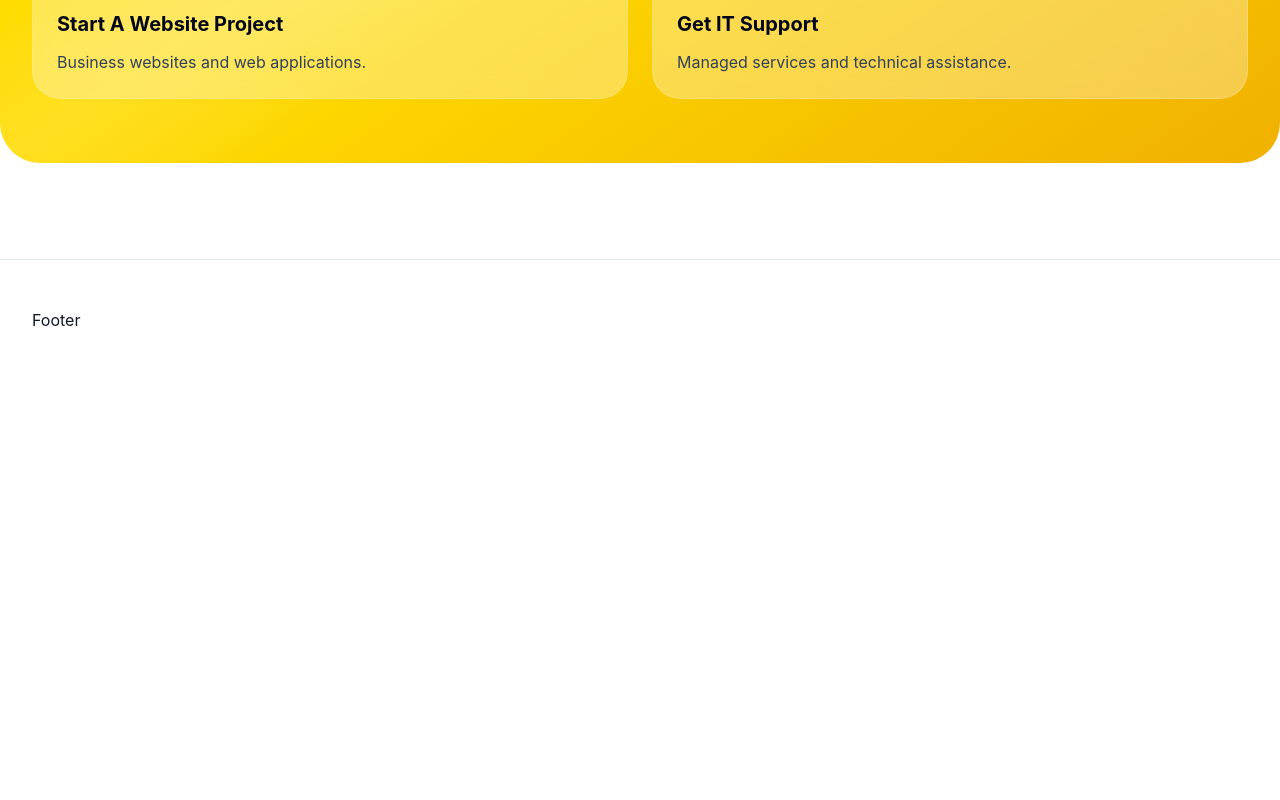
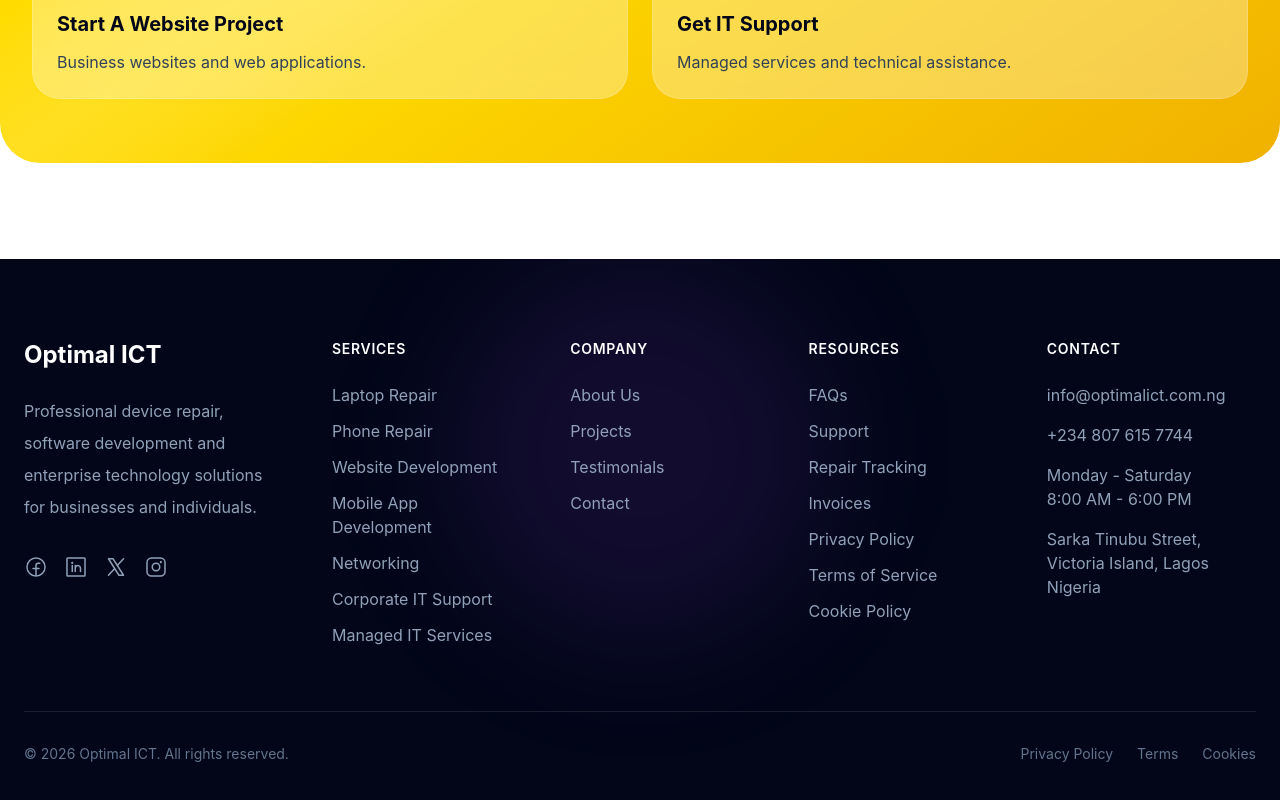
Before and after one commit to jollyp-peo/optical-ict, a Next.js app: page / in a window 1280 px wide. Shown: the part 9608-10408 px from the top of the page. Before the commit the page ends 9988 px from the top, so only its background shows below. Built offline with nearby package versions, Linux system fonts and the light colour scheme; no server answers.

Commit message:
footer section

```diff
--- a/package.json
+++ b/package.json
@@ -15,6 +15,7 @@
     "axios": "1.18.0",
     "framer-motion": "12.40.0",
     "next": "16.2.9",
+    "next-themes": "0.4.6",
     "react": "19.2.4",
     "react-dom": "19.2.4",
     "react-hook-form": "7.80.0",
--- /dev/null
+++ b/src/components/layout/FooterColumn.jsx
@@ -0,0 +1,49 @@
+import Link from "next/link";
+
+export default function FooterColumn({
+  title,
+  links,
+}) {
+  return (
+    <div>
+      <h3
+        className="
+          text-sm
+          font-semibold
+
+          uppercase
+          tracking-wider
+
+          text-white
+        "
+      >
+        {title}
+      </h3>
+
+      <ul
+        className="
+          mt-6
+          text-slate-400
+          space-y-3
+        "
+      >
+        {links.map((link) => (
+          <li key={link.label}>
+            <Link
+              href={link.href}
+              className="
+                text-slate-200
+
+                transition-colors
+
+                hover:text-yellow-400
+              "
+            >
+              {link.label}
+            </Link>
+          </li>
+        ))}
+      </ul>
+    </div>
+  );
+}
--- a/src/components/navigation/Footer.jsx
+++ b/src/components/navigation/Footer.jsx
@@ -1,22 +1,254 @@
-import Container from "@/components/layout/Container";
+"use client"
+import Link from "next/link";
+
+import {
+  FacebookLogo,
+  LinkedinLogo,
+  XLogo,
+  InstagramLogo,
+} from "@phosphor-icons/react";
+
+import {
+  footerData,
+} from "@/data/footer";
+import FooterColumn from "../layout/FooterColumn";
 
 export default function Footer() {
   return (
     <footer
       className="
-        border-t
-        border-slate-200
+        relative
+        overflow-hidden
+
+        bg-slate-950
       "
     >
-      <Container>
+      {/* Glow */}
+
+      <div
+        className="
+          absolute
+          left-1/2
+          top-0
+
+          h-96
+          w-96
+
+          -translate-x-1/2
+
+          rounded-full
+
+          bg-purple-500/10
+
+          blur-3xl
+        "
+      />
+
+      <div
+        className="
+          relative
+          z-10
+
+          mx-auto
+          max-w-7xl
+
+          px-6
+          py-20
+        "
+      >
         <div
           className="
-            py-12
+            grid
+            gap-16
+
+            lg:grid-cols-[1.4fr_1fr_1fr_1fr_1.2fr]
           "
         >
-          Footer
+          {/* Company */}
+
+          <div>
+            <h2
+              className="
+                text-2xl
+                font-bold
+
+                text-white
+              "
+            >
+              Optimal ICT
+            </h2>
+
+            <p
+              className="
+                mt-6
+
+                max-w-sm
+
+                leading-8
+
+                text-slate-400
+              "
+            >
+              Professional device repair,
+              software development and
+              enterprise technology
+              solutions for businesses
+              and individuals.
+            </p>
+
+            <div
+              className="
+                mt-8
+
+                flex
+                gap-4
+              "
+            >
+              <Link href="#">
+                <FacebookLogo
+                  size={24}
+                  className="text-slate-400 hover:text-yellow-400"
+                />
+              </Link>
+
+              <Link href="#">
+                <LinkedinLogo
+                  size={24}
+                  className="text-slate-400 hover:text-yellow-400"
+                />
+              </Link>
+
+              <Link href="#">
+                <XLogo
+                  size={24}
+                  className="text-slate-400 hover:text-yellow-400"
+                />
+              </Link>
+
+              <Link href="#">
+                <InstagramLogo
+                  size={24}
+                  className="text-slate-400 hover:text-yellow-400"
+                />
+              </Link>
+            </div>
+          </div>
+
+          <FooterColumn
+            title="Services"
+            links={footerData.services}
+          />
+
+          <FooterColumn
+            title="Company"
+            links={footerData.company}
+          />
+
+          <FooterColumn
+            title="Resources"
+            links={footerData.resources}
+          />
+
+          {/* Contact */}
+
+          <div>
+            <h3
+              className="
+                text-sm
+                font-semibold
+
+                uppercase
+                tracking-wider
+
+                text-white
+              "
+            >
+              Contact
+            </h3>
+
+            <div
+              className="
+                mt-6
+
+                space-y-4
+
+                text-slate-400
+              "
+            >
+              <p>
+                info@optimalict.com.ng
+              </p>
+
+              <p>
+                +234 807 615 7744
+              </p>
+
+              <p>
+                Monday - Saturday
+                <br />
+                8:00 AM - 6:00 PM
+              </p>
+
+              <p>
+                Sarka Tinubu Street, Victoria Island, Lagos
+                <br />
+                Nigeria
+              </p>
+            </div>
+          </div>
         </div>
-      </Container>
+
+        {/* Bottom Bar */}
+
+        <div
+          className="
+            mt-16
+
+            flex
+            flex-col
+            gap-4
+
+            border-t
+            border-white/10
+
+            pt-8
+
+            text-sm
+
+            text-slate-500
+
+            md:flex-row
+            md:items-center
+            md:justify-between
+          "
+        >
+          <p>
+            © {new Date().getFullYear()}
+            {" "}
+            Optimal ICT.
+            All rights reserved.
+          </p>
+
+          <div
+            className="
+              flex
+              gap-6
+            "
+          >
+            <Link href="/privacy-policy">
+              Privacy Policy
+            </Link>
+
+            <Link href="/terms-of-service">
+              Terms
+            </Link>
+
+            <Link href="/cookie-policy">
+              Cookies
+            </Link>
+          </div>
+        </div>
+      </div>
     </footer>
   );
 }
--- /dev/null
+++ b/src/data/footer.js
@@ -0,0 +1,82 @@
+export const footerData = {
+  services: [
+    {
+      label: "Laptop Repair",
+      href: "/services/laptop-repair",
+    },
+    {
+      label: "Phone Repair",
+      href: "/services/phone-repair",
+    },
+    {
+      label: "Website Development",
+      href: "/services/web-development",
+    },
+    {
+      label: "Mobile App Development",
+      href: "/services/mobile-development",
+    },
+    {
+      label: "Networking",
+      href: "/services/networking",
+    },
+    {
+      label: "Corporate IT Support",
+      href: "/services/it-support",
+    },
+    {
+      label: "Managed IT Services",
+      href: "/services/managed-services",
+    },
+  ],
+
+  company: [
+    {
+      label: "About Us",
+      href: "/about",
+    },
+    {
+      label: "Projects",
+      href: "/projects",
+    },
+    {
+      label: "Testimonials",
+      href: "/testimonials",
+    },
+    {
+      label: "Contact",
+      href: "/contact",
+    },
+  ],
+
+  resources: [
+    {
+      label: "FAQs",
+      href: "/faq",
+    },
+    {
+      label: "Support",
+      href: "/support",
+    },
+    {
+      label: "Repair Tracking",
+      href: "/tracking",
+    },
+    {
+      label: "Invoices",
+      href: "/billing",
+    },
+    {
+      label: "Privacy Policy",
+      href: "/privacy-policy",
+    },
+    {
+      label: "Terms of Service",
+      href: "/terms-of-service",
+    },
+    {
+      label: "Cookie Policy",
+      href: "/cookie-policy",
+    },
+  ],
+};
```
Also changed, not shown: 1 other file (tests, documents, lock files or other folders).
